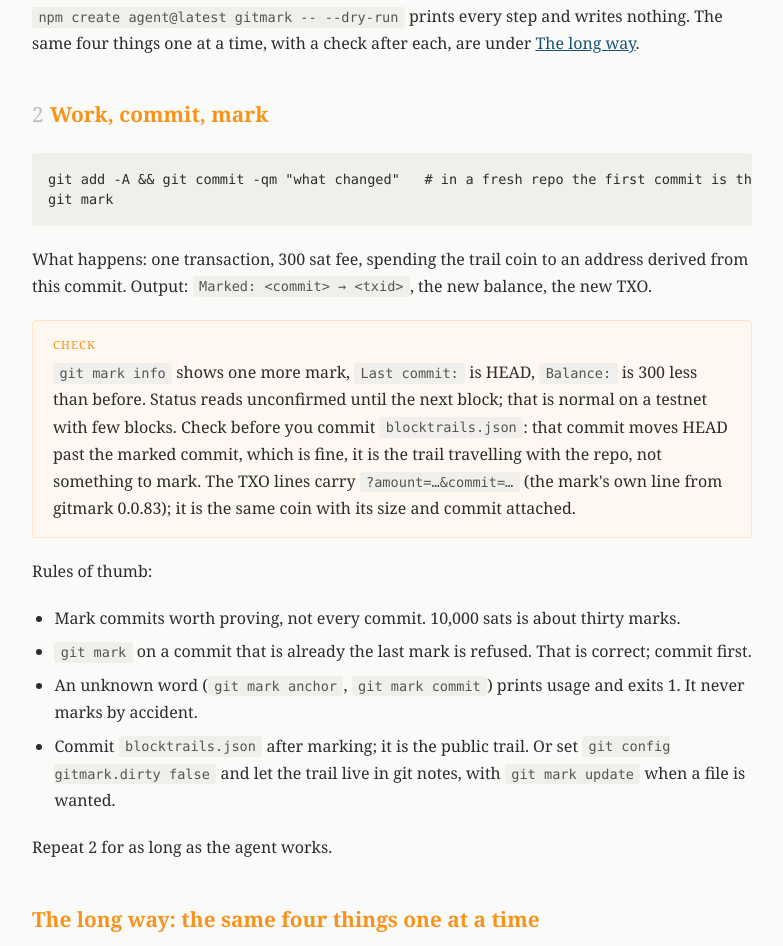
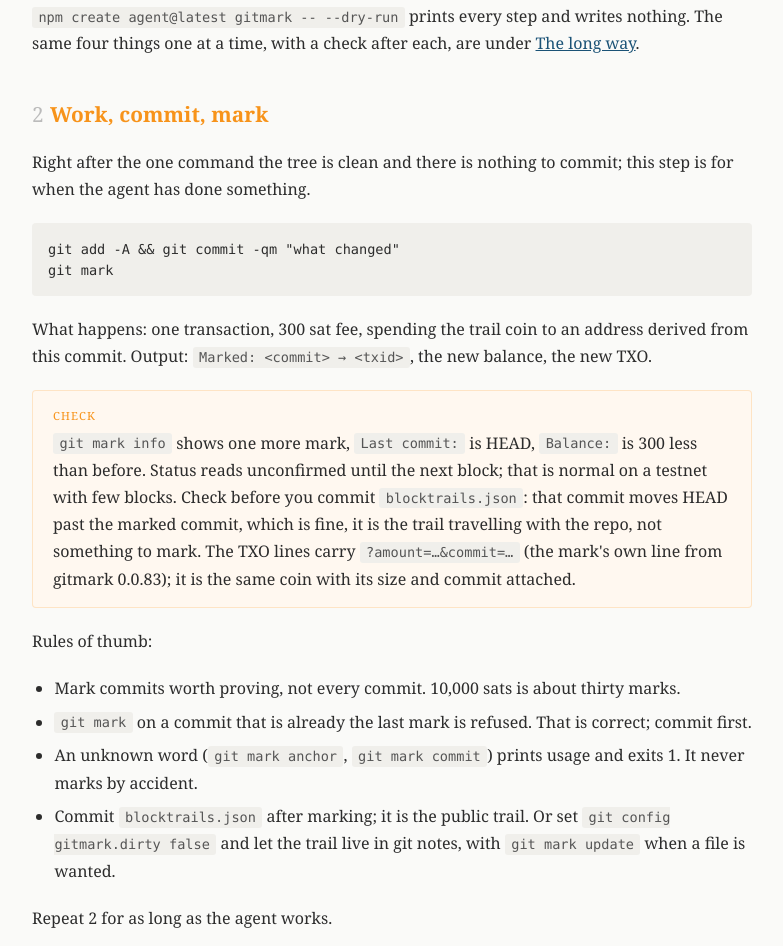
Before and after one commit to solidpayorg/gitmark, a website: page start.html in a window 1280 px wide. Shown: the part 2441-3387 px from the top of the page, without its empty margins (248-1031 px from the left). Drawn offline with Linux system fonts and the light colour scheme.

Commit message:
start: step 2 says the tree is clean right after the one command

```diff
--- a/start.html
+++ b/start.html
@@ -139,7 +139,9 @@ npm create agent@latest gitmark</pre>
     things one at a time, with a check after each, are under <a href="#long">The long way</a>.</p>
 
     <h2 id="s4"><span class="n">2</span>Work, commit, mark</h2>
-<pre>git add -A &amp;&amp; git commit -qm "what changed"   # in a fresh repo the first commit is the three generated files; that is fine
+    <p>Right after the one command the tree is clean and there is nothing to commit; this step is for when the agent has
+    done something.</p>
+<pre>git add -A &amp;&amp; git commit -qm "what changed"
 git mark</pre>
     <p>What happens: one transaction, 300 sat fee, spending the trail coin to an address derived from this commit.
     Output: <code>Marked: &lt;commit&gt; → &lt;txid&gt;</code>, the new balance, the new TXO.</p>
```
